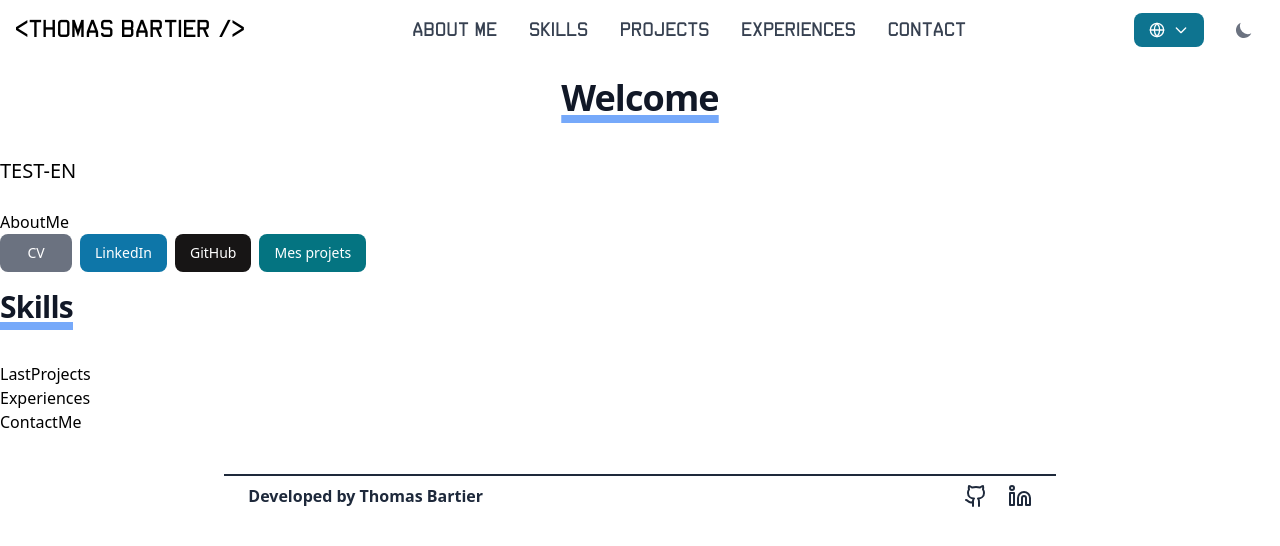
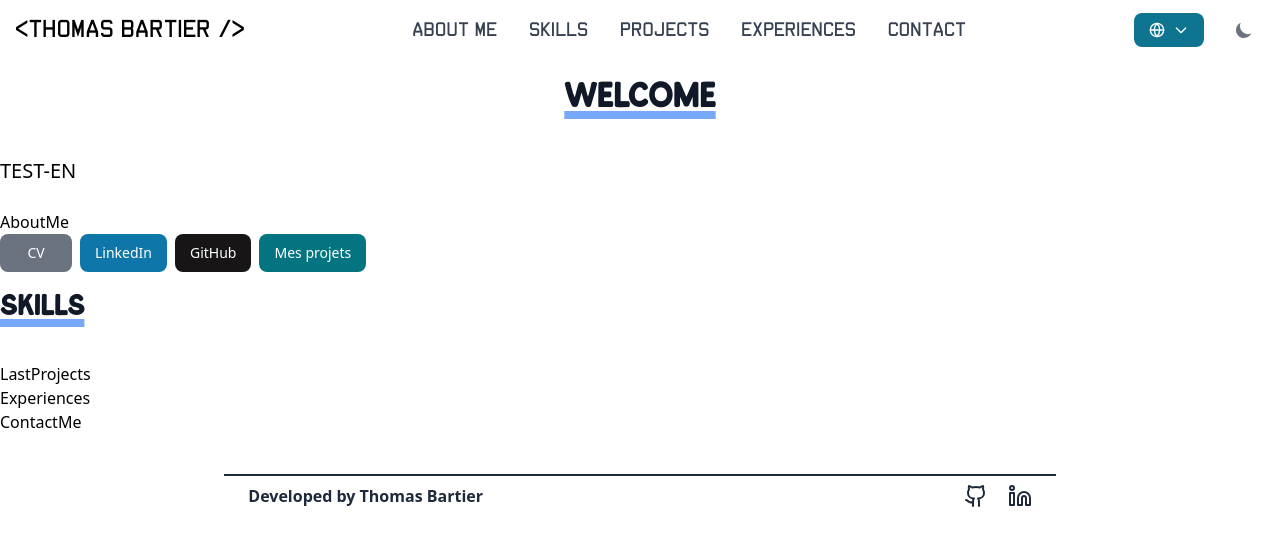
Before and after one commit to tomab23/Portfolio-2.0, a React (Vite) app: page / in a window 1280 px wide. Shown: the top 546 px of the page. Built offline with nearby package versions, Linux system fonts and the light colour scheme.

Commit message:
add & setting new fonts

```diff
--- a/src/components/custom/CustomTitle.jsx
+++ b/src/components/custom/CustomTitle.jsx
@@ -6,7 +6,7 @@ const CustomTitle = ({ children, className }) => {
 
   return (
     <div>
-      <h1 className={`font-extrabold leading-none tracking-tight text-gray-900  dark:text-white ${className}`}>
+      <h1 className={`font-extrabold font-goodMatcha leading-none tracking-tight text-gray-900  dark:text-white ${className}`}>
         <span className="underline underline-offset-3 decoration-8 decoration-blue-400 dark:decoration-blue-600">
           {/* title */}
           {children}
--- a/src/index.css
+++ b/src/index.css
@@ -8,6 +8,12 @@
     font-weight: 900;
 }
 
+@font-face {
+    font-family: "GoodMatcha";
+    src: url("../public/fonts/GoodMatcha.otf");
+    font-weight: 900;
+}
+
 
 
 @tailwind utilities;
--- a/tailwind.config.js
+++ b/tailwind.config.js
@@ -14,6 +14,7 @@ module.exports = {
     extend: {
       fontFamily: {
         devgothic: ["devgothic","sans-serif"],
+        goodMatcha: ["GoodMatcha","sans-serif"],
       },
       colors: {
         "dark": {
```
Also changed, not shown: public/fonts/GoodMatcha.otf (added).
